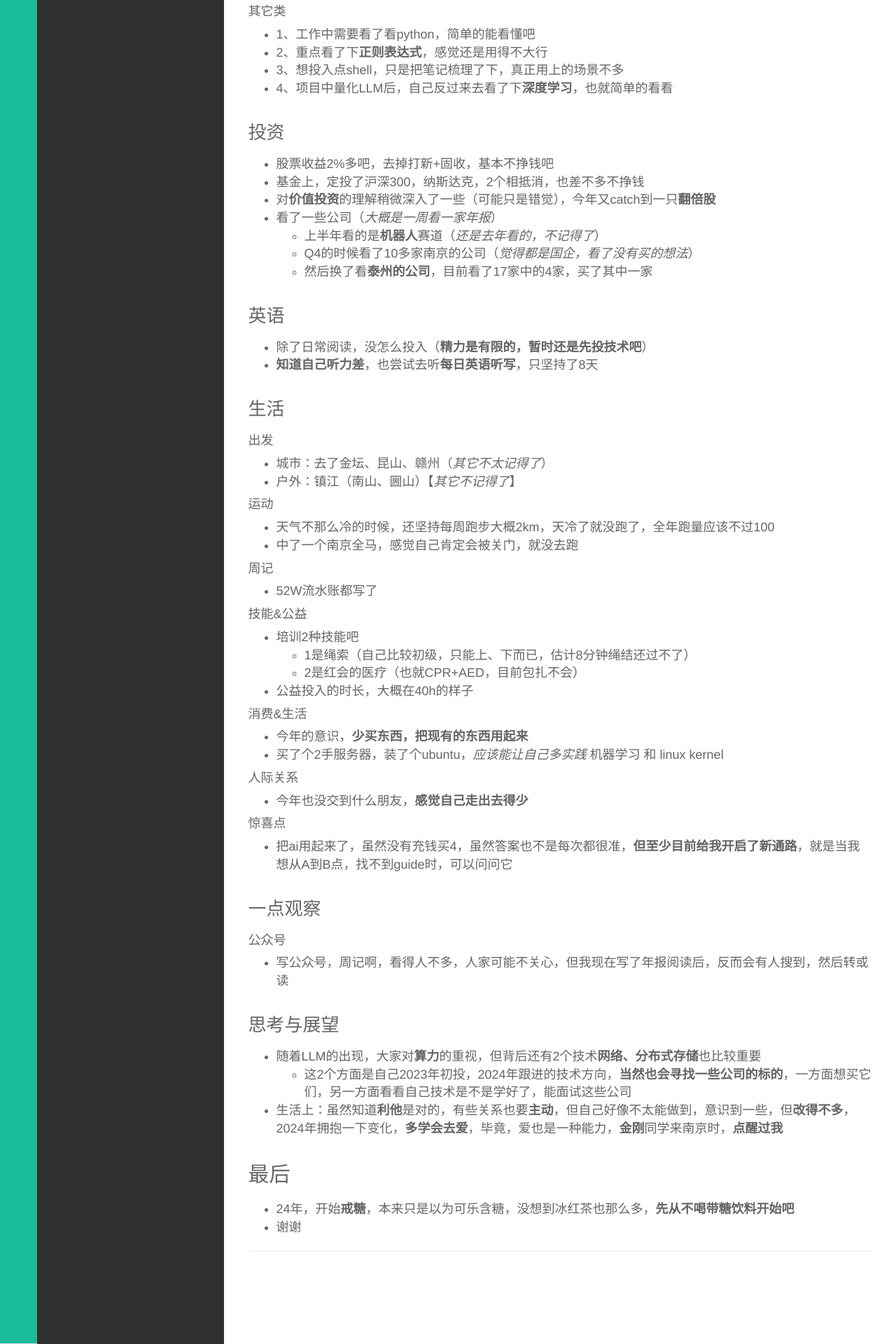
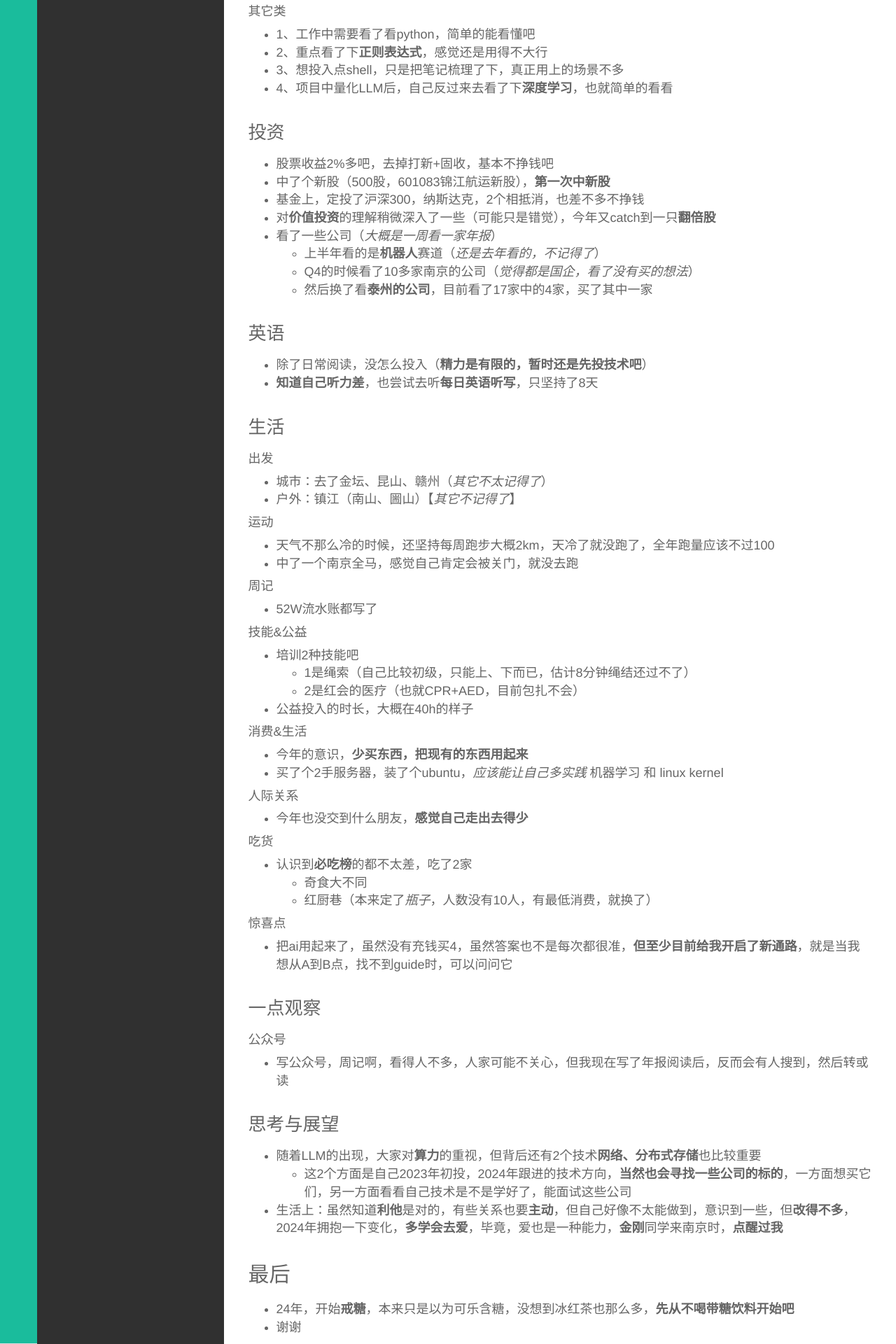
Before and after one commit to wolflion/blog, a Jekyll site: the page built from _posts/年度/2023-12-31-Annual-Report.md, in a window 1280 px wide. Shown: the part 1914-3834 px from the top of the page at 70% size. Built offline with Jekyll 4.4.1, drawn with Linux system fonts in a browser that asks for light colours.

Commit message:
Update 2023-12-31-Annual-Report.md

```diff
--- a/_posts/年度/2023-12-31-Annual-Report.md
+++ b/_posts/年度/2023-12-31-Annual-Report.md
@@ -77,6 +77,7 @@ description:
 ### 投资
 
 + 股票收益2%多吧，去掉打新+固收，基本不挣钱吧
++ 中了个新股（500股，601083锦江航运新股），**第一次中新股**
 + 基金上，定投了沪深300，纳斯达克，2个相抵消，也差不多不挣钱
 + 对**价值投资**的理解稍微深入了一些（可能只是错觉），今年又catch到一只**翻倍股**
 + 看了一些公司（*大概是一周看一家年报*）
@@ -121,6 +122,12 @@ description:
 
 + 今年也没交到什么朋友，**感觉自己走出去得少**
 
+#### 吃货
+
++ 认识到**必吃榜**的都不太差，吃了2家
+  + 奇食大不同
+  + 红厨巷（本来定了*瓶子*，人数没有10人，有最低消费，就换了）
+
 #### 惊喜点
 
 + 把ai用起来了，虽然没有充钱买4，虽然答案也不是每次都很准，**但至少目前给我开启了新通路**，就是当我想从A到B点，找不到guide时，可以问问它
```
